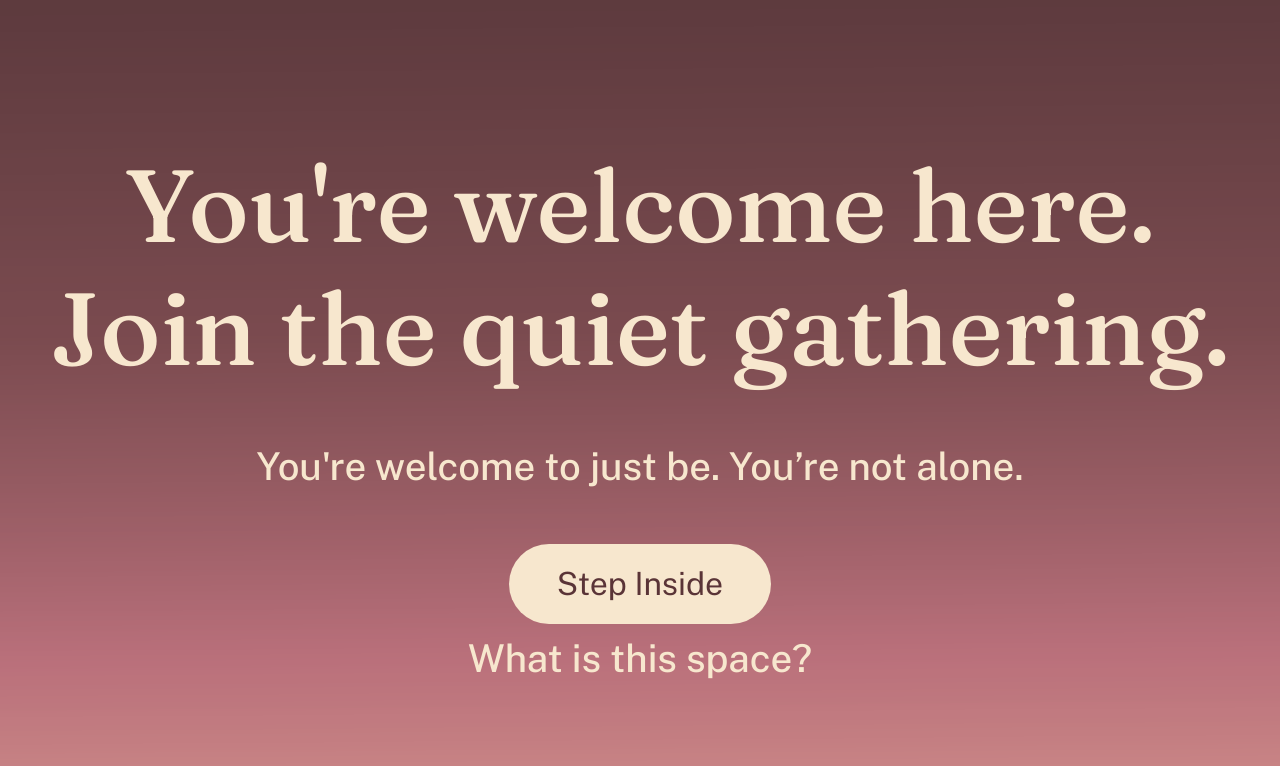
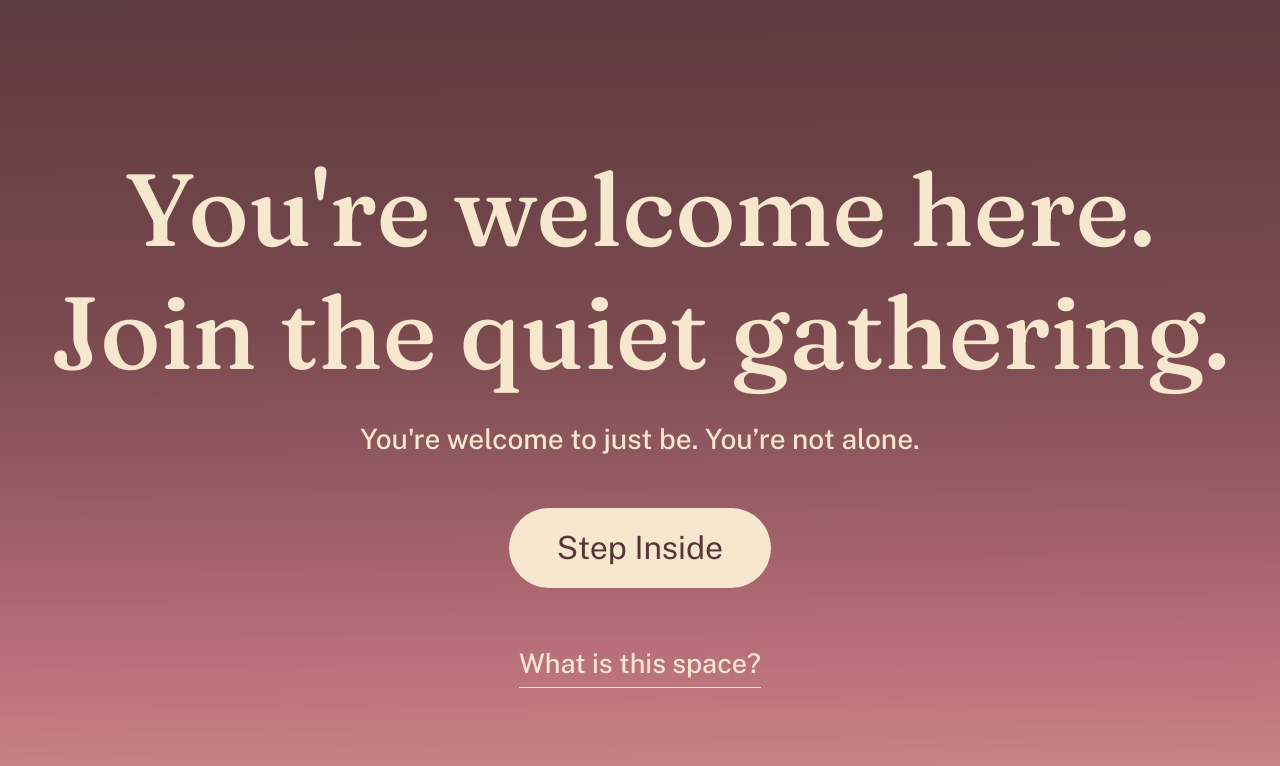
Before and after one commit to heatherhdesign/quiet-gathering, a React (Vite) app: page / in a window 1280 px wide. Shown: the top 766 px of the page. Built offline with nearby package versions, Linux system fonts and the light colour scheme.

Commit message:
Button and star changes

```diff
--- a/src/app/components/ConstellationView.tsx
+++ b/src/app/components/ConstellationView.tsx
@@ -43,6 +43,7 @@ export function ConstellationView({
   const [isCloserView, setIsCloserView] = useState(false);
   const [currentAffirmation, setCurrentAffirmation] = useState<string | null>(null);
   const [hasShownAffirmation, setHasShownAffirmation] = useState(false);
+  const [showExampleLabel, setShowExampleLabel] = useState(false);
 
   useEffect(() => {
     // Color palette from darkest to brightest for atmospheric depth
@@ -96,7 +97,18 @@ export function ConstellationView({
       setShowHint(false);
     }, 8000);
 
-    return () => clearTimeout(timer);
+    // Show example label after 1.5 seconds, then hide after 3 seconds
+    const exampleLabelTimer = setTimeout(() => {
+      setShowExampleLabel(true);
+      setTimeout(() => {
+        setShowExampleLabel(false);
+      }, 3000);
+    }, 1500);
+
+    return () => {
+      clearTimeout(timer);
+      clearTimeout(exampleLabelTimer);
+    };
   }, []);
 
   // Affirmation timer - shows one random message after 5 minutes, only once per session
@@ -127,7 +139,7 @@ export function ConstellationView({
       className="relative size-full overflow-hidden"
     >
       {/* Background */}
-      <div className="absolute inset-0">
+      <div className="absolute inset-0 bg-[#2e1a1d]">
         <ImageWithFallback
           src={imgBackground}
           alt=""
@@ -145,7 +157,13 @@ export function ConstellationView({
       >
         {stars
           .filter((_, index) => !isCloserView || index % 2 === 0)
-          .map((star) => (
+          .map((star) => {
+            // Find first star in the upper-middle area for the example label
+            const isInUpperMiddle = star.y >= 25 && star.y <= 45 && star.x >= 35 && star.x <= 65;
+            const exampleStar = stars.find(s => s.y >= 25 && s.y <= 45 && s.x >= 35 && s.x <= 65);
+            const showLabel = exampleStar?.id === star.id && showExampleLabel;
+
+            return (
               <Star
                 key={star.id}
                 x={star.x}
@@ -154,8 +172,10 @@ export function ConstellationView({
                 brightness={star.brightness}
                 color={star.color}
                 onClick={() => setShowPresenceOverlay(true)}
+                showExampleLabel={showLabel}
               />
-          ))}
+            );
+          })}
       </motion.div>
 
       {/* User's star (only if visible) */}
@@ -258,7 +278,7 @@ export function ConstellationView({
                 fontSize: "clamp(16px, 3vw, 32px)",
               }}
             >
-              Hover near stars to notice their light
+              Move gently near a star to notice its light
             </motion.p>
           </motion.div>
         )}
--- a/src/app/components/EntryScreen.tsx
+++ b/src/app/components/EntryScreen.tsx
@@ -19,7 +19,7 @@ export function EntryScreen({ onEnter }: EntryScreenProps) {
       className="relative size-full overflow-hidden"
     >
       {/* Background */}
-      <div className="absolute inset-0">
+      <div className="absolute inset-0 bg-[#2e1a1d]">
         <ImageWithFallback
           src={imgBackground}
           alt=""
--- a/src/app/components/ExitScreen.tsx
+++ b/src/app/components/ExitScreen.tsx
@@ -15,7 +15,7 @@ export function ExitScreen({ onBackToHome }: ExitScreenProps) {
       className="relative size-full overflow-hidden"
     >
       {/* Background */}
-      <div className="absolute inset-0">
+      <div className="absolute inset-0 bg-[#2e1a1d]">
         <ImageWithFallback
           src={imgBackground}
           alt=""
--- a/src/app/components/Star.tsx
+++ b/src/app/components/Star.tsx
@@ -8,9 +8,10 @@ interface StarProps {
   brightness: number;
   color: string;
   onClick?: () => void;
+  showExampleLabel?: boolean;
 }
 
-export function Star({ x, y, size, brightness, color, onClick }: StarProps) {
+export function Star({ x, y, size, brightness, color, onClick, showExampleLabel = false }: StarProps) {
   const [isHovered, setIsHovered] = useState(false);
 
   const baseOpacity = brightness * 0.7;
@@ -52,6 +53,8 @@ export function Star({ x, y, size, brightness, color, onClick }: StarProps) {
         left: `${x}%`,
         top: `${y}%`,
         cursor: onClick ? "pointer" : "default",
+        padding: "20px",
+        margin: "-20px",
       }}
       onMouseEnter={() => setIsHovered(true)}
       onMouseLeave={() => setIsHovered(false)}
@@ -109,6 +112,22 @@ export function Star({ x, y, size, brightness, color, onClick }: StarProps) {
           A quiet presence
         </motion.div>
       )}
+
+      {/* Example label (auto-shown once) */}
+      {showExampleLabel && (
+        <motion.div
+          initial={{ opacity: 0, y: 10 }}
+          animate={{ opacity: 0.8, y: 0 }}
+          exit={{ opacity: 0, y: -5 }}
+          transition={{ duration: 1, ease: "easeOut" }}
+          className="absolute top-full mt-4 left-1/2 -translate-x-1/2 whitespace-nowrap text-[#f7e7ce] text-sm pointer-events-none"
+          style={{
+            fontFamily: "Public Sans, sans-serif",
+          }}
+        >
+          A quiet presence
+        </motion.div>
+      )}
     </motion.div>
   );
 }
--- a/src/app/components/StarPlacementScreen.tsx
+++ b/src/app/components/StarPlacementScreen.tsx
@@ -25,7 +25,7 @@ export function StarPlacementScreen({ onContinue }: StarPlacementScreenProps) {
       className="relative size-full overflow-hidden"
     >
       {/* Background */}
-      <div className="absolute inset-0">
+      <div className="absolute inset-0 bg-[#2e1a1d]">
         <ImageWithFallback
           src={imgBackground}
           alt=""
--- a/src/app/components/WelcomeScreen.tsx
+++ b/src/app/components/WelcomeScreen.tsx
@@ -17,7 +17,7 @@ export function WelcomeScreen({ onEnter, onLearnMore }: WelcomeScreenProps) {
       className="relative size-full overflow-hidden"
     >
       {/* Background */}
-      <div className="absolute inset-0">
+      <div className="absolute inset-0 bg-[#2e1a1d]">
         <ImageWithFallback
           src={imgBackground}
           alt=""
@@ -29,11 +29,12 @@ export function WelcomeScreen({ onEnter, onLearnMore }: WelcomeScreenProps) {
       <div className="relative z-10 flex flex-col items-center justify-between size-full px-8 py-20">
         <div className="flex-1" />
 
+        <div className="flex flex-col items-center mb-12">
           <motion.h1
             initial={{ opacity: 0, y: 20 }}
             animate={{ opacity: 1, y: 0 }}
             transition={{ duration: 1, delay: 0.3, ease: "easeOut" }}
-          className="text-[#f7e7ce] text-center mb-12 max-w-[1836px]"
+            className="text-[#f7e7ce] text-center max-w-[1836px]"
             style={{
               fontFamily: "Fraunces, serif",
               fontSize: "clamp(48px, 8vw, 128px)",
@@ -47,17 +48,19 @@ export function WelcomeScreen({ onEnter, onLearnMore }: WelcomeScreenProps) {
           </motion.h1>
 
           <motion.h3
-          initial={{ opacity: 0, y: 20 }}
+            initial={{ opacity: 0, y: 10 }}
             animate={{ opacity: 1, y: 0 }}
-          transition={{ duration: 1, delay: 0.3, ease: "easeOut" }}
-          className="text-[#f7e7ce] text-center mb-12 max-w-[1836px]"
+            transition={{ duration: 1, delay: 0.5, ease: "easeOut" }}
+            className="text-[#f7e7ce] text-center mt-6"
             style={{
               fontFamily: "Public Sans, sans-serif",
-            fontSize: "clamp(24px, 3vw, 40px)",
+              fontSize: "clamp(18px, 2.5vw, 28px)",
+              opacity: 0.8,
             }}
           >
             You're welcome to just be. You’re not alone.
           </motion.h3>
+        </div>
 
         <motion.button
           initial={{ opacity: 0, y: 10 }}
@@ -74,17 +77,17 @@ export function WelcomeScreen({ onEnter, onLearnMore }: WelcomeScreenProps) {
           Step Inside
         </motion.button>
 
-        <div className="flex-1 flex items-end pb-8">
+        <div className="flex-1 flex items-end pb-8 pt-8">
           <motion.button
             initial={{ opacity: 0 }}
             animate={{ opacity: 1 }}
             whileHover={{ opacity: 0.7, scale: 1.02 }}
             transition={{ duration: 0.3 }}
             onClick={onLearnMore}
-            className="text-[#f7e7ce]"
+            className="text-[#f7e7ce] border-b border-[#f7e7ce] pb-1"
             style={{
               fontFamily: "Public Sans, sans-serif",
-              fontSize: "clamp(24px, 3vw, 40px)",
+              fontSize: "clamp(15px, 2.25vw, 27px)",
             }}
           >
             What is this space?
```
Also changed, not shown: src/styles/globals.css (added). Lines whose indentation alone changed are shown as unchanged.
